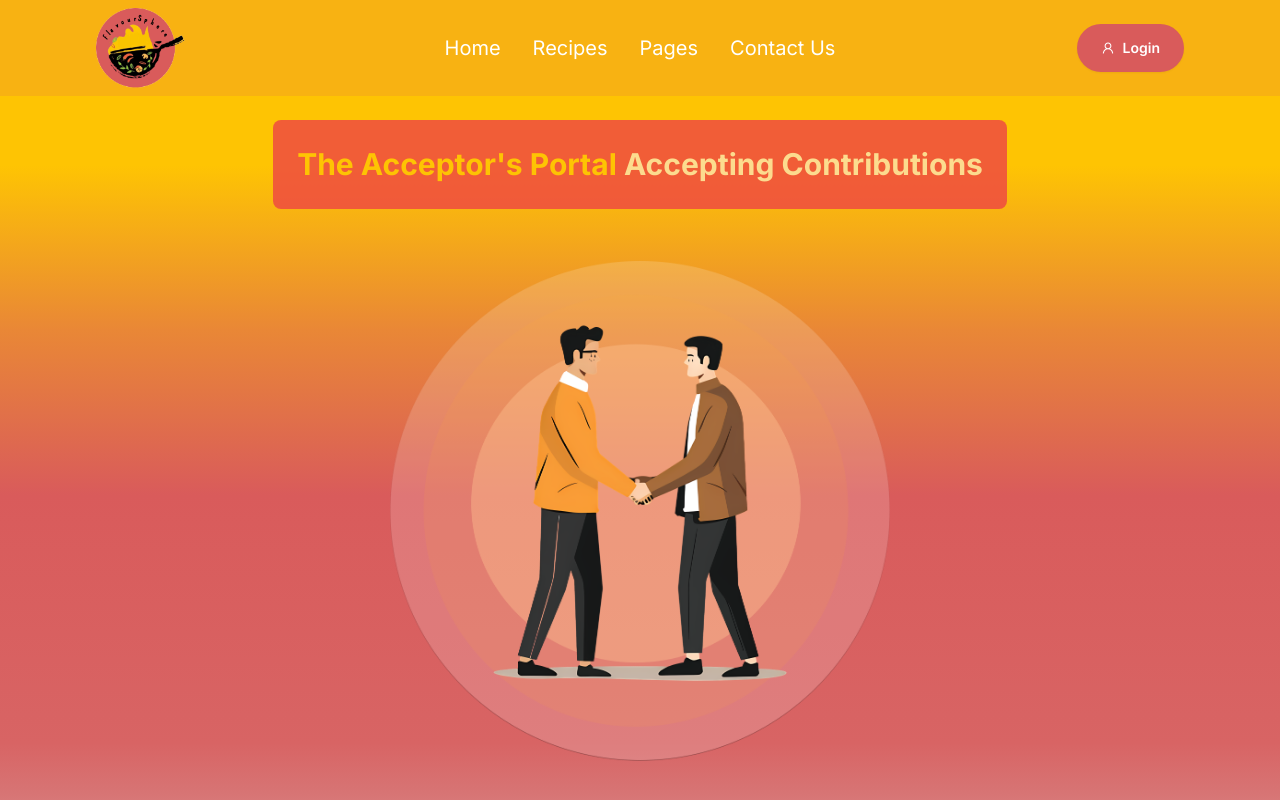
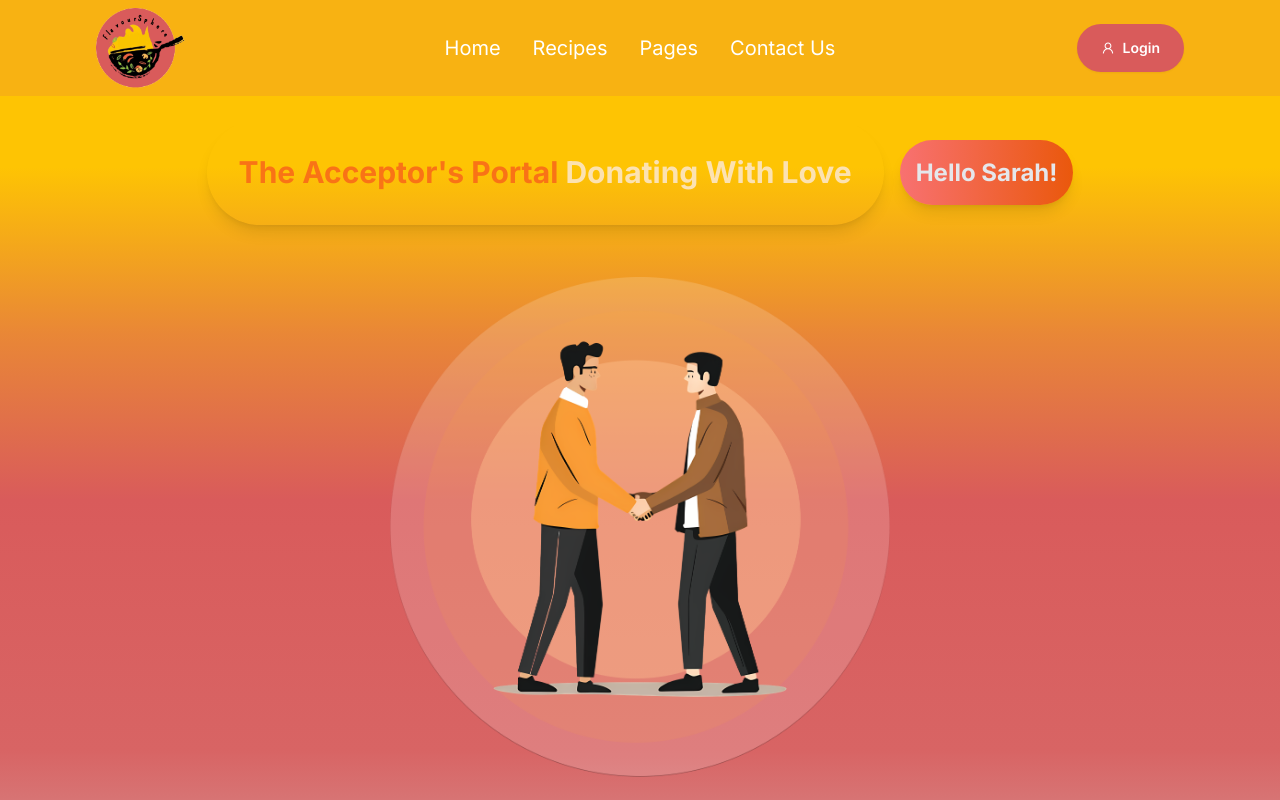
Before and after one commit to Shreya2507/FlavourSphere, a React (Vite) app: page /AcceptorPortal in a window 1280 px wide. Shown: the top 800 px of the page. Built offline with nearby package versions, Linux system fonts and the light colour scheme.

Commit message:
AcceptorPortal

```diff
--- a/src/pages/AcceptorPortal.jsx
+++ b/src/pages/AcceptorPortal.jsx
@@ -1,4 +1,5 @@
 import React, { useEffect } from "react";
+import { AiOutlineUser } from "react-icons/ai";
 
 const donationLocations = [
   {
@@ -121,17 +122,25 @@ const AcceptorPortal = () => {
   return (
     <div className="max-w-screen-2xl container mx-auto xl:px-24 px-3 py-10 bg-custom-gradient min-h-screen">
       <div className="py-20 flex flex-col justify-between items-center gap-3">
-        <div className="space-y-7 bg-red-500 opacity-80 p-6 rounded-lg">
-          <h2 className="text-navbarBg md:text-3xl text-2xl  font-bold md:leading-snug leading-snug">
-            The Acceptor's Portal{" "}
-            <span className="text-yellow">Accepting Contributions</span>
-          </h2>
+        <div className="flex items-center space-x-4">
+          <div className="space-y-7 bg-gradient-to-r from-yellow-400 via-yellow-500 to-orange-600 p-8 rounded-full shadow-lg flex items-center">
+            <h2 className="text-orange-500 md:text-3xl text-2xl font-bold md:leading-snug leading-snug ">
+              The Acceptor's Portal{" "}
+              <span className="text-yellow">Donating With Love</span>
+            </h2>
+          </div>
+          <div className="bg-gradient-to-r from-red-400 via-yellow-500 to-orange-600 p-4 rounded-full shadow-lg flex items-center">
+            <h2 className="text-gray-200 text-2xl font-bold md:leading-snug leading-snug text-center">
+              Hello Sarah!
+            </h2>
+          </div>
         </div>
+
         <div>
           <img
             src="/images/AcceptorPortal/Acceptor3.png"
             alt="Donation Portal"
-            className="w-[500px] h-[500px] flex justify-center mt-10 "
+            className="w-[500px] h-[500px] flex justify-center mt-10"
           />
         </div>
       </div>
```
